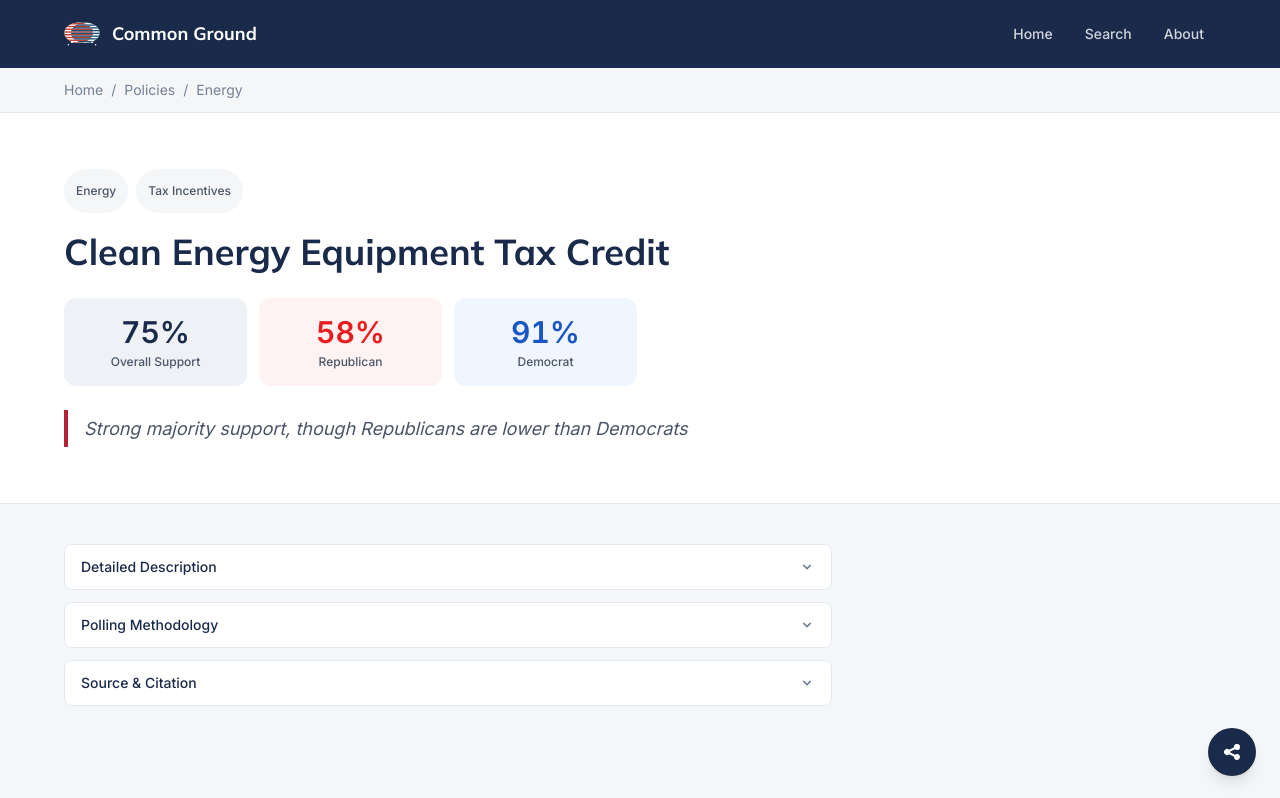
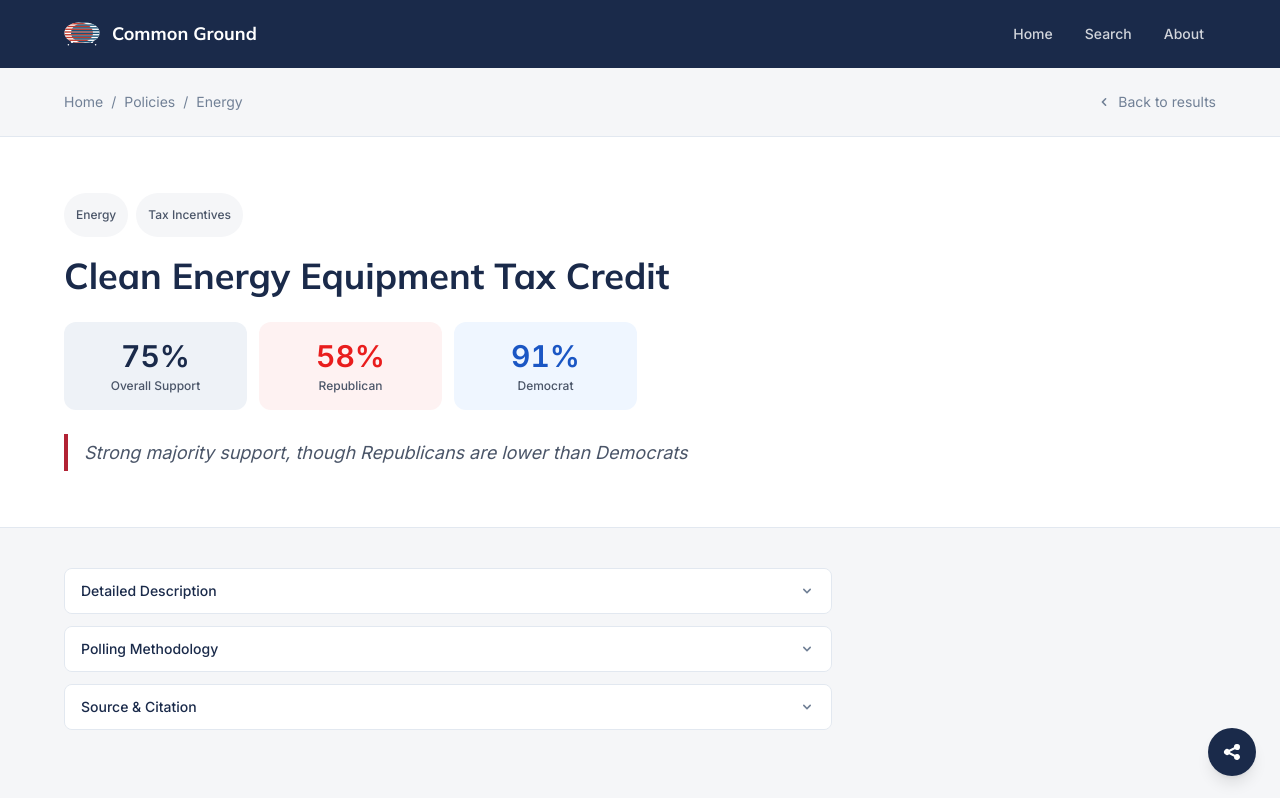
Before and after one commit to common-ground-us/website, a Next.js app: page /policies/clean-energy-equipment-tax-credit in a window 1280 px wide. Shown: the top 798 px of the page. Built offline with nearby package versions, Linux system fonts and the light colour scheme.

Commit message:
feat: add back button to policy detail page and persist search filters in URL

```diff
--- a/src/app/policies/[id]/page.tsx
+++ b/src/app/policies/[id]/page.tsx
@@ -3,6 +3,7 @@ import Link from "next/link";
 import { notFound } from "next/navigation";
 import Header from "@/components/Header";
 import Footer from "@/components/Footer";
+import BackButton from "@/components/BackButton";
 import Collapsible from "@/components/ui/Collapsible";
 import policiesData from "../../../../data/policies.json";
 import type { Policy } from "@/lib/types";
@@ -78,7 +79,7 @@ export default async function PolicyPage({ params }: Props) {
       <main id="main-content" className="flex-1">
         {/* Breadcrumb */}
         <div className="bg-[#f5f6f8] border-b border-[#e2e8f0]">
-          <div className="max-w-[1200px] mx-auto px-4 sm:px-6 py-3 text-sm text-[#718096]">
+          <div className="max-w-[1200px] mx-auto px-4 sm:px-6 py-3 text-sm text-[#718096] flex items-center justify-between">
             <nav aria-label="Breadcrumb">
               <ol className="flex items-center gap-2 list-none m-0 p-0">
                 <li>
@@ -107,6 +108,7 @@ export default async function PolicyPage({ params }: Props) {
                 )}
               </ol>
             </nav>
+            <BackButton />
           </div>
         </div>
 
--- a/src/app/search/page.tsx
+++ b/src/app/search/page.tsx
@@ -1,7 +1,7 @@
 "use client";
 
 import { useState, useEffect, useCallback, useRef, Suspense } from "react";
-import { useSearchParams } from "next/navigation";
+import { useSearchParams, useRouter } from "next/navigation";
 import Header from "@/components/Header";
 import Footer from "@/components/Footer";
 import PolicyCard from "@/components/PolicyCard";
@@ -167,15 +167,28 @@ function applySorting(policies: Policy[], sort: SortKey): Policy[] {
 
 function SearchPageInner() {
   const searchParams = useSearchParams();
+  const router = useRouter();
   const initialQuery = searchParams.get("q") ?? "";
   const initialCategory = searchParams.get("category") ?? "";
+  const initialSort = (searchParams.get("sort") as SortKey) || "support-desc";
 
   const [query, setQuery] = useState(initialQuery);
   const [categoryFilter, setCategoryFilter] = useState(initialCategory);
-  const [sortKey, setSortKey] = useState<SortKey>("support-desc");
+  const [sortKey, setSortKey] = useState<SortKey>(initialSort);
   const [allPolicies, setAllPolicies] = useState<Policy[]>([]);
   const [results, setResults] = useState<Policy[]>([]);
   const [loading, setLoading] = useState(true);
+
+  // Sync filter state to URL so it persists on back navigation
+  useEffect(() => {
+    const params = new URLSearchParams();
+    if (query) params.set("q", query);
+    if (categoryFilter) params.set("category", categoryFilter);
+    if (sortKey && sortKey !== "support-desc") params.set("sort", sortKey);
+    const search = params.toString();
+    const newUrl = search ? `/search/?${search}` : "/search/";
+    window.history.replaceState(null, "", newUrl);
+  }, [query, categoryFilter, sortKey]);
 
   // Load all policies on mount
   useEffect(() => {
--- /dev/null
+++ b/src/components/BackButton.tsx
@@ -0,0 +1,29 @@
+"use client";
+
+import { useRouter } from "next/navigation";
+
+export default function BackButton() {
+  const router = useRouter();
+
+  return (
+    <button
+      onClick={() => router.back()}
+      className="inline-flex items-center gap-1.5 text-sm text-[#718096] hover:text-[#1a2a4a] transition-colors"
+    >
+      <svg
+        xmlns="http://www.w3.org/2000/svg"
+        className="w-4 h-4"
+        viewBox="0 0 20 20"
+        fill="currentColor"
+        aria-hidden="true"
+      >
+        <path
+          fillRule="evenodd"
+          d="M12.707 5.293a1 1 0 010 1.414L9.414 10l3.293 3.293a1 1 0 01-1.414 1.414l-4-4a1 1 0 010-1.414l4-4a1 1 0 011.414 0z"
+          clipRule="evenodd"
+        />
+      </svg>
+      Back to results
+    </button>
+  );
+}
```
